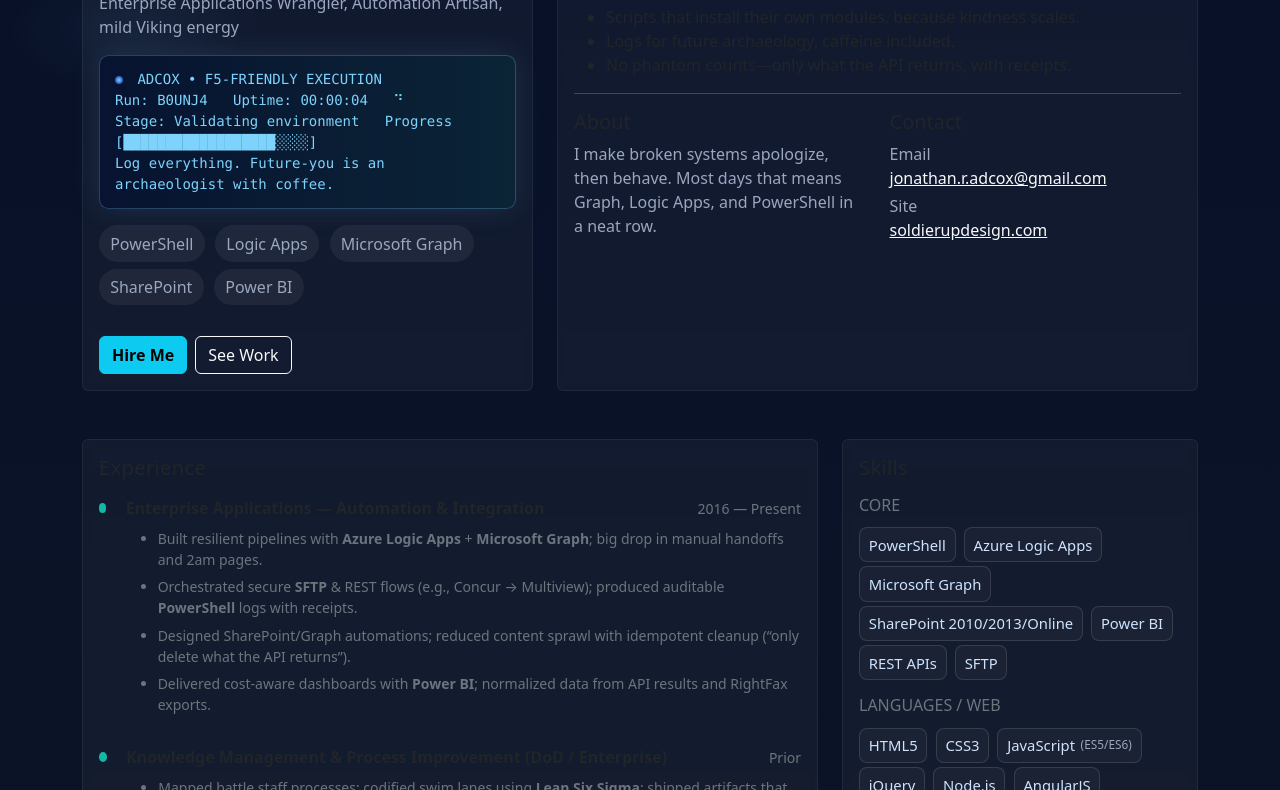
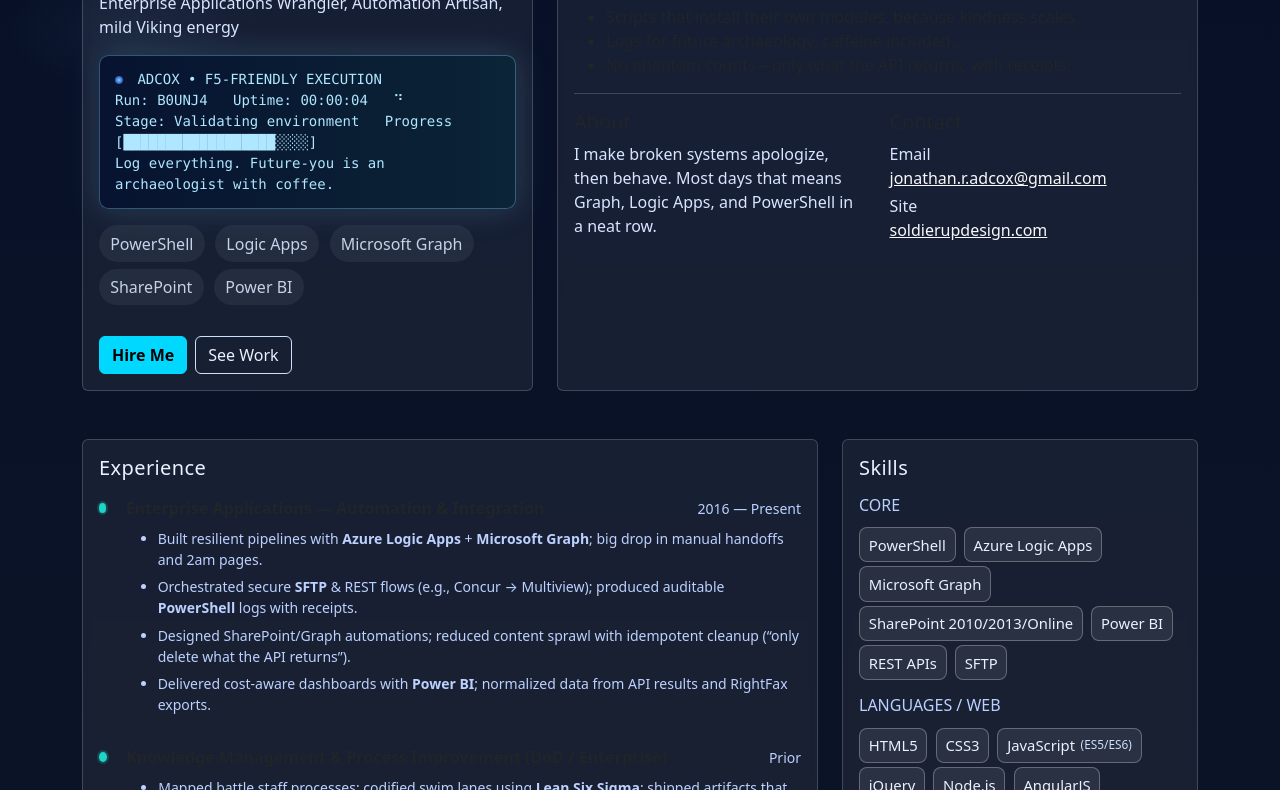
Before and after one commit to blayderunner123/adcox-ai-site, a plain HTML site: page index.html in a window 1280 px wide. Shown: the part 172-962 px from the top of the page. Drawn offline with nearby package versions, Linux system fonts and the light colour scheme.

```diff
--- a/index.html
+++ b/index.html
@@ -142,6 +142,66 @@
     .section-title{ letter-spacing:.02em; }
     .timeline-dot{ width:.6rem; height:.6rem; border-radius:50%; background:var(--teal); margin-top:.45rem; }
     .timeline-line{ width:2px; background:rgba(255,255,255,.15); flex:1; margin:0 .6rem; }
+	/* ===== Adcox.AI high-contrast tweaks ===== */
+	:root{
+	  /* slightly brighter neutrals on deep navy */
+	  --bg: #0f1724;
+	  --card: #0b1220;
+	  --muted: #c5d3ea;         /* was #9aa7bf */
+	  --accent: #7dd3fc;
+	  --teal: #1dd4c7;          /* a smidge brighter */
+	}
+
+	/* Card glass: a touch more lift + border contrast */
+	.hero-card{
+	  background: rgba(255,255,255,0.06);                 /* was .04 */
+	  border: 1px solid rgba(255,255,255,0.18);           /* was .06 */
+	}
+
+	/* Body copy + “muted” text read better on dark */
+	.muted{ color: #d9e5ff; }                              /* was var(--muted) */
+	.text-secondary{ color:#bcd1ff !important; }           /* rescue bullets/notes */
+
+	/* Section titles pop */
+	.section-title{ color:#eaf1ff; }
+
+	/* Links on dark should be true-light */
+	a.link-light, .navbar-dark .navbar-nav .nav-link{
+	  color:#eaf1ff;
+	}
+	a.link-light:hover, .navbar-dark .navbar-nav .nav-link:hover{
+	  color:#ffffff;
+	}
+
+	/* Skill chips: brighter text, clearer outline, gentle hover */
+	.skill-chip{
+	  color:#eaf1ff;
+	  border-color: rgba(255,255,255,.28);
+	  background: rgba(255,255,255,.08);
+	}
+	.skill-chip small{ color:#cfe0ff; }
+	.skill-chip:hover{ background: rgba(255,255,255,.12); }
+
+	/* F5 banner keeps glow but ups readability */
+	.f5{
+	  color: #aee7ff;
+	  box-shadow:
+		inset 0 0 0 1px rgba(125,211,252,0.35),
+		0 0 34px rgba(125,211,252,0.18);
+	}
+
+	/* Badges/buttons: a little punchier */
+	.btn-outline-light{ color:#eaf1ff; border-color:#cfe0ff; }
+	.btn-outline-light:hover{ background:#cfe0ff; color:#0b1220; }
+	.btn-info.btn-hire{ filter: saturate(1.1) brightness(1.05); }
+	.badge.text-bg-info{ color:#0b1220; }
+
+	/* Timeline chrome: clearer dots/line on dark */
+	.timeline-dot{ background: var(--teal); box-shadow: 0 0 0 2px rgba(29,212,199,.2); }
+	.timeline-line{ background: rgba(255,255,255,.22); }
+
+	/* Horizontal rules not too faint */
+	hr{ border-color: rgba(255,255,255,.22); opacity: 1; }
   </style>
 </head>
 <body>
```
